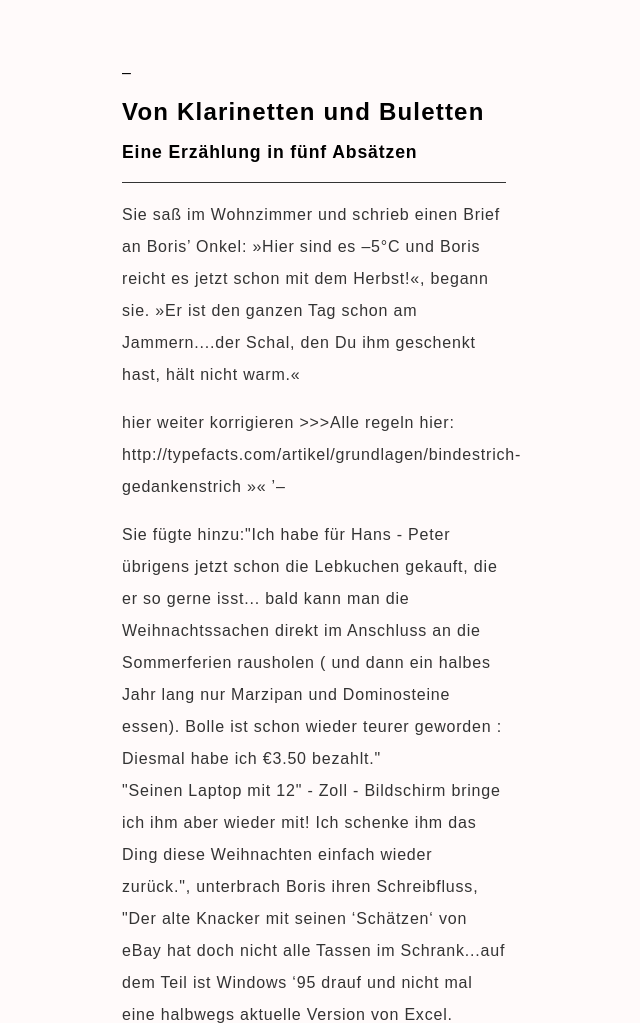
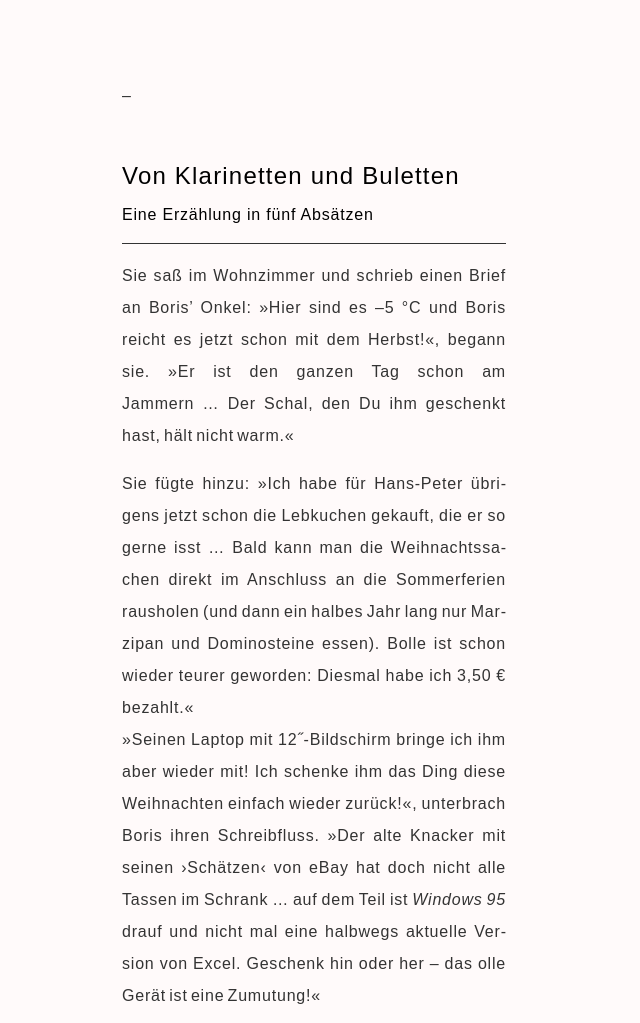
Before and after one commit to alsino/basic_typography, a plain HTML site: page index.html in a window 1280 px wide. Shown: the top 1023 px of the page, without its empty margins (326-966 px from the left). Drawn offline with Linux system fonts and the light colour scheme.

Commit message:
Switch files

```diff
--- a/css/style.css
+++ b/css/style.css
@@ -4,6 +4,7 @@
 
 body {
 	background-color: #FFFAFA;
+	/*background-color: white;*/
 	padding-left: 35%;
 	padding-right: 35%;
 	padding-top: 5%;
@@ -13,14 +14,14 @@ body {
 
 h1{
 	font-size: 1.5em;
-	font-weight: 700;
+	font-weight: 400;
 	letter-spacing: 0.05em;
 }
 
 
 h2{
-	font-size: 1.1em;
-	font-weight: 700;
+	font-size: 1em;
+	font-weight: 300;
 	padding-bottom: 5%;
 	border-bottom: solid 0.5px #333333;
 	letter-spacing: 0.05em;
@@ -34,4 +35,7 @@ p{
 	-webkit-font-smoothing: antialiased;
 	line-height: 200%;
 	letter-spacing: 0.05em;
+	text-align:justify;
+	hyphens: auto;
+	word-spacing: -2px;
 }
--- a/index.html
+++ b/index.html
@@ -11,8 +11,8 @@
   <link href="css/style.css" rel="stylesheet">
 
 <!-- Fonts Google -->
-  <link href='https://fonts.googleapis.com/css?family=Lora' rel='stylesheet' type='text/css'>
-  <link href='https://fonts.googleapis.com/css?family=Crimson+Text:400,700' rel='stylesheet' type='text/css'>
+  <!--<link href='https://fonts.googleapis.com/css?family=Lora' rel='stylesheet' type='text/css'>
+  <link href='https://fonts.googleapis.com/css?family=Crimson+Text:400,700' rel='stylesheet' type='text/css'> -->
 
 <!-- Fonts Typekit -->
   <script src="https://use.typekit.net/fzl3mur.js"></script>
@@ -24,8 +24,9 @@
 
 <article>
 
+<p>–</p>
+<br>
 
-–
   <!-- TASK: Find and fix all typographic problems. -->
   <!-- Do not kern manually via spans with classes or via JS or use any other too fancy, advanced techniques. -->
   <!-- Please don’t change anything in the HTML structure. -->
@@ -34,25 +35,20 @@
   <h2>Eine Erzählung in fünf Absätzen</h2>
 
   <p>
-    Sie saß im Wohnzimmer und schrieb einen Brief an Boris’ Onkel: »Hier sind es –5°C und Boris reicht es jetzt schon mit dem Herbst!«, begann sie. »Er ist den ganzen Tag schon am Jammern....der Schal, den Du ihm geschenkt hast, hält nicht warm.«
-  </p>
-  <p>hier weiter korrigieren >>>Alle regeln hier:
-http://typefacts.com/artikel/grundlagen/bindestrich-gedankenstrich
-»«
-’– </p>
-  <p>
-    Sie fügte hinzu:"Ich habe für Hans - Peter übrigens jetzt schon die Lebkuchen gekauft, die er so gerne isst... bald kann man die Weihnachtssachen direkt im Anschluss an die Sommerferien rausholen ( und dann ein halbes Jahr lang nur Marzipan und Dominosteine essen). Bolle ist schon wieder teurer geworden : Diesmal habe ich €3.50 bezahlt."<br>
-    "Seinen Laptop mit 12" - Zoll - Bildschirm bringe ich ihm aber wieder mit! Ich schenke ihm das Ding diese Weihnachten einfach wieder zurück.", unterbrach Boris ihren Schreibfluss, "Der alte Knacker mit seinen ‘Schätzen‘ von eBay hat doch nicht alle Tassen im Schrank...auf dem Teil ist Windows ‘95 drauf und nicht mal eine halbwegs aktuelle Version von Excel. Geschenk hin oder her- das olle Gerät ist eine Zumutung!"
+    Sie saß im Wohnzimmer und schrieb einen Brief an Boris’ Onkel: »Hier sind es –5&nbsp;°C und Boris reicht es jetzt schon mit dem Herbst!«, begann sie. »Er ist den ganzen Tag schon am Jammern&nbsp;…&nbsp;Der Schal, den Du ihm geschenkt hast, hält nicht warm.«
   </p>
   <p>
-    Petra grummelte etwas unverständliches und schrieb weiter. Soll´s ihr doch egal sein, was Boris mit seinem Computerkram macht. "Boris hat jetzt über I00 Miniatur- Rennautos in der Vitrine und ist stolz wie Bolle..." Bolle. Wieso eigentlich Bolle? Während sie sich das fragte,fiel ihr ein, dass sie noch dringend zur Reinigung ”Susi`s Wäsche - Paradies “ musste. Danach würde Sie Herrn Prof. Dr. rer. nat. habil. Franz Heitman besuchen, der ihr wöchentlich Klarinettenunterricht gab. Außerdem briet er ganz hervorragende Buletten.
+    Sie fügte hinzu: »Ich habe für Hans-Peter übrigens jetzt schon die Lebkuchen gekauft, die er so gerne isst&nbsp;…&nbsp;Bald kann man die Weihnachtssachen direkt im Anschluss an die Sommerferien rausholen (und dann ein halbes Jahr lang nur Marzipan und Dominosteine essen). Bolle ist schon wieder teurer geworden: Diesmal habe ich 3,50&nbsp;€ bezahlt.«<br>
+    »Seinen Laptop mit 12˝-Bildschirm bringe ich ihm aber wieder mit! Ich schenke ihm das Ding diese Weihnachten einfach wieder zurück!«, unterbrach Boris ihren Schreibfluss. »Der alte Knacker mit seinen ›Schätzen‹ von eBay hat doch nicht alle Tassen im Schrank&nbsp;…&nbsp;auf dem Teil ist <i>Windows 95</i>  drauf und nicht mal eine halbwegs aktuelle Version von Excel. Geschenk hin oder her – das olle Gerät ist eine Zumutung!«
   </p>
   <p>
-    “Wir kommen dieses Jahr am 24. Dezember von 15.oo-19.oo bei Euch vorbei - okay?“, beendete sie ihren Brief, weil sie keine Lust hatte, sich weiter schriftlich auszumehren, wenn sie sowieso ständig von Boris' Zwischenrufen aus der kreativen Phrasenbildung gerissen würde.
+    Petra grummelte etwas unverständliches und schrieb weiter. Soll’s ihr doch egal sein, was Boris mit seinem Computerkram macht. »Boris hat jetzt über 100 Miniatur-Rennautos in der Vitrine und ist stolz wie Bolle&nsbp;…« – Bolle. Wieso eigentlich Bolle? Während sie sich das fragte, fiel ihr ein, dass sie noch dringend zur Reinigung »Susi’s Wäsche-Paradies« musste. Danach würde Sie Herrn Prof.&nbsp;Dr.&nbsp;rer.&nbsp;nat.&nbsp;habil. Franz Heitman besuchen, der ihr wöchentlich Klarinetten&shy;unterricht gab. Außerdem briet er ganz hervorragende Buletten.
   </p>
   <p>
-    "Habe ich überhaupt Briefmarken?", fragte sie sich. Doch, da waren noch welche : 10x0,62€ stand auf dem Briefchen.
-    Sie unterschrieb, faltete das Papier sorgsam , klebte den Umschlag zu, den sie beim KaDeWe im Sonderangebot für €4,- gekauft hatte, und verließ beschwingt die Wohnung - wohl wissend, dass es heute Abend noch Klarinetten mit anschließenden Buletten geben würde. "Viel Spaß heute Abend, Boris!´´, rief sie, als die Tür schon längst ins Schloss gefallen war.
+    »Wir kommen dieses Jahr am 24.&thinsp;Dezember von 15:00–19:00&nbsp;Uhr bei Euch vorbei - okay?«, beendete sie ihren Brief, weil sie keine Lust hatte, sich weiter schriftlich auszumehren, wenn sie sowieso ständig von Boris’ Zwischenrufen aus der kreativen Phrasenbildung gerissen würde.
+  </p>
+  <p>
+    »Habe ich überhaupt Briefmarken?«, fragte sie sich. Doch, da waren noch welche: 10&nbsp;×&nbsp;0,62&nbsp;€ stand auf dem Briefchen. Sie unterschrieb, faltete das Papier sorgsam, klebte den Umschlag zu, den sie beim KaDeWe im Sonderangebot für vier Euro gekauft hatte, und verließ beschwingt die Wohnung – wohl wissend, dass es heute Abend noch Klarinetten mit anschließenden Buletten geben würde. »Viel Spaß heute Abend, Boris!«, rief sie, als die Tür schon längst ins Schloss gefallen war.
   </p>
 
 </article>
```
Also changed, not shown: 1 other file.
